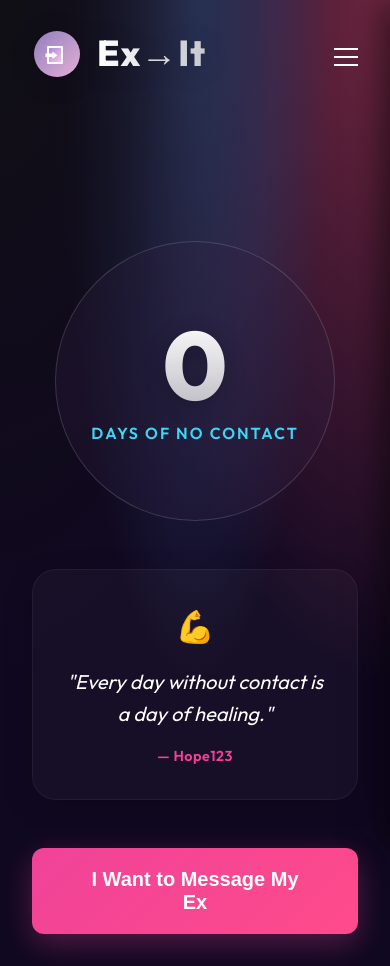
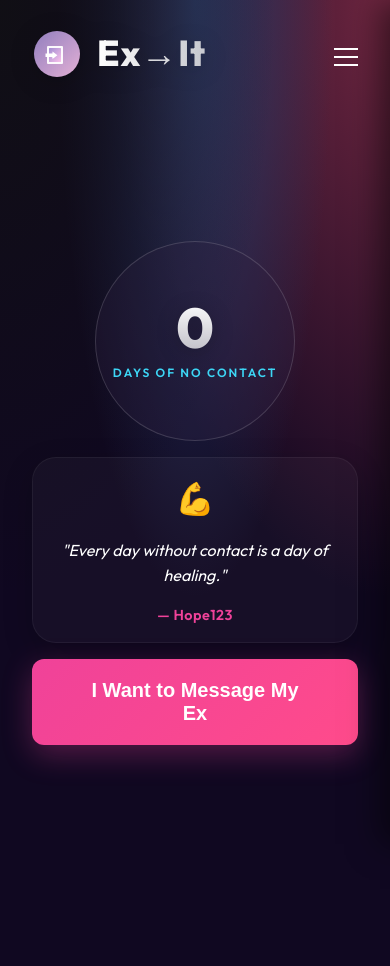
Before and after one commit to raysireks/ex-it, a React (Vite) app: page / in a window 390 px wide. After the commit the page ends 844 px from the top, so only its background shows below. Built offline with nearby package versions, Linux system fonts and the light colour scheme; no server answers.

Commit message:
fix(styles): optimize mobile viewport and reduce overflow

```diff
--- a/index.html
+++ b/index.html
@@ -4,7 +4,7 @@
 <head>
   <meta charset="UTF-8" />
   <link rel="icon" type="image/svg+xml" href="/vite.svg" />
-  <meta name="viewport" content="width=device-width, initial-scale=1.0" />
+  <meta name="viewport" content="width=device-width, initial-scale=1.0, viewport-fit=cover" />
   <meta name="referrer" content="strict-origin-when-cross-origin" />
   <title>Ex→It - Break Free, Move Forward</title>
   <link rel="preconnect" href="https://fonts.googleapis.com">
--- a/src/App.css
+++ b/src/App.css
@@ -53,14 +53,14 @@ body {
     radial-gradient(at 50% 0%, hsla(225, 39%, 30%, 1) 0, transparent 50%),
     radial-gradient(at 100% 0%, hsla(339, 49%, 30%, 1) 0, transparent 50%);
   color: var(--col-text-main);
-  min-height: 100vh;
+  min-height: 100dvh;
   -webkit-font-smoothing: antialiased;
   overflow-x: hidden;
   line-height: 1.5;
 }
 
 #root {
-  min-height: 100vh;
+  min-height: 100dvh;
   display: flex;
   flex-direction: column;
 }
@@ -144,7 +144,7 @@ body {
 .app {
   display: flex;
   flex-direction: column;
-  min-height: 100vh;
+  min-height: 100dvh;
 }
 
 /* Header */
@@ -454,6 +454,102 @@ body {
   opacity: 0;
   transition: opacity 1.5s ease-out;
   pointer-events: none;
+}
+
+/* Mobile Responsive Adjustments */
+/* Mobile Responsive Adjustments (Width-based) */
+@media (max-width: 768px) {
+  .landing-page {
+    padding-top: 2rem;
+    padding-bottom: 2rem;
+    gap: 1rem;
+    justify-content: center;
+  }
+
+  .counter-circle {
+    width: 200px;
+    height: 200px;
+    margin-bottom: 1rem;
+  }
+
+  .counter-circle .days {
+    font-size: 3.5rem;
+  }
+
+  .counter-circle .label {
+    font-size: 0.75rem;
+  }
+
+  .blurb-of-day {
+    padding: 1rem;
+    margin-bottom: 1rem;
+  }
+
+  .blurb-text {
+    font-size: 1rem;
+  }
+}
+
+/* Height-based adjustments for short screens (iPhone SE, small laptops) */
+/* Height-based adjustments for short screens (iPhone SE, small laptops) */
+@media (max-height: 720px) {
+  .header {
+    padding: 0.75rem 1rem;
+  }
+
+  .landing-page {
+    padding-top: 0.5rem;
+    padding-bottom: 0.5rem;
+    gap: 0.5rem;
+  }
+
+  .counter-circle {
+    width: 150px;
+    height: 150px;
+    margin-bottom: 0.25rem;
+  }
+
+  .counter-circle .days {
+    font-size: 2.5rem;
+  }
+
+  .counter-circle .label {
+    font-size: 0.7rem;
+  }
+
+  .blurb-of-day {
+    padding: 0.75rem;
+    margin-bottom: 0.5rem;
+  }
+
+  .blurb-text {
+    font-size: 0.9rem;
+    margin-bottom: 0.5rem;
+  }
+
+  .blurb-icon {
+    font-size: 1.5rem;
+    margin-bottom: 0.25rem;
+  }
+
+  .btn-primary {
+    padding: 0.75rem 1.5rem;
+    font-size: 1rem;
+  }
+}
+
+/* Adjustments for standard laptop heights to prevent scroll */
+@media (min-width: 769px) and (max-height: 900px) {
+  .landing-page {
+    padding-top: 2rem;
+    gap: 2rem;
+  }
+
+  .counter-circle {
+    width: 220px;
+    height: 220px;
+    margin-bottom: 2rem;
+  }
 }
 
 /* --- Secondary Pages & Components --- */
```
